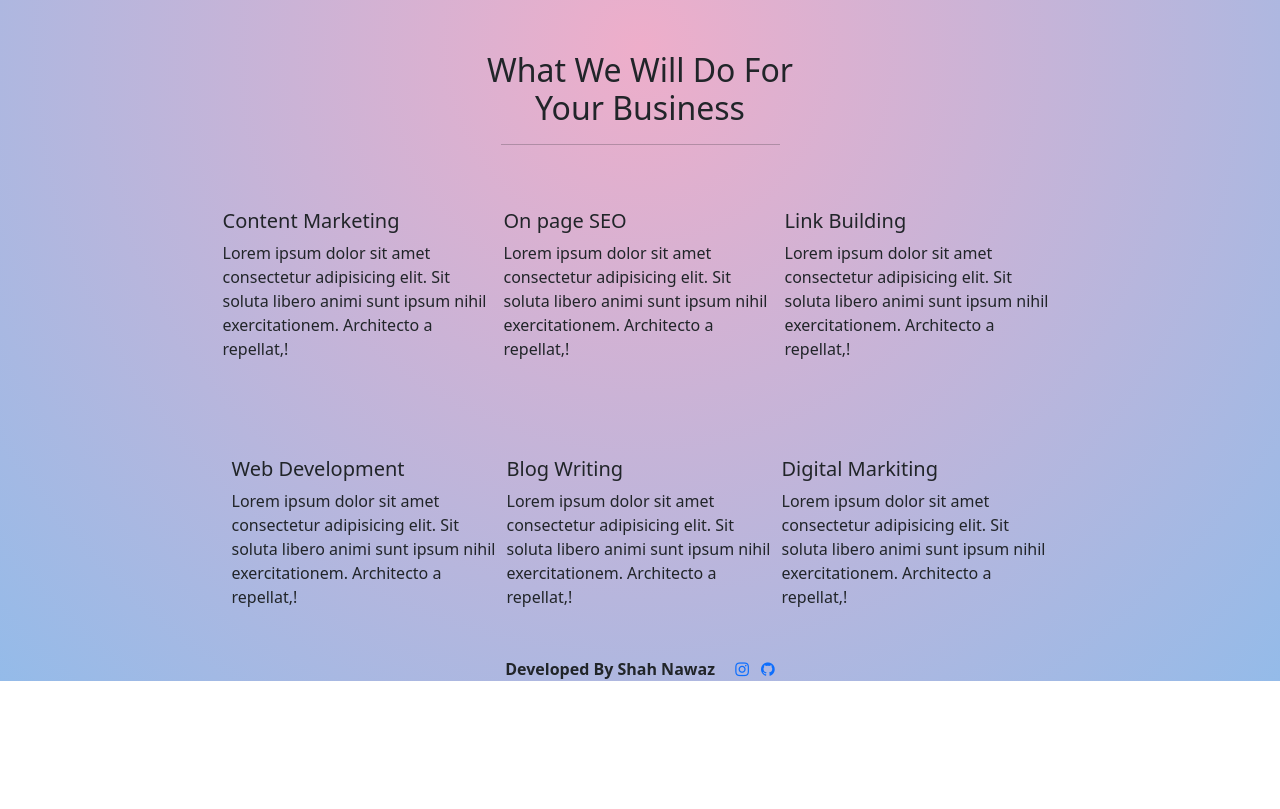
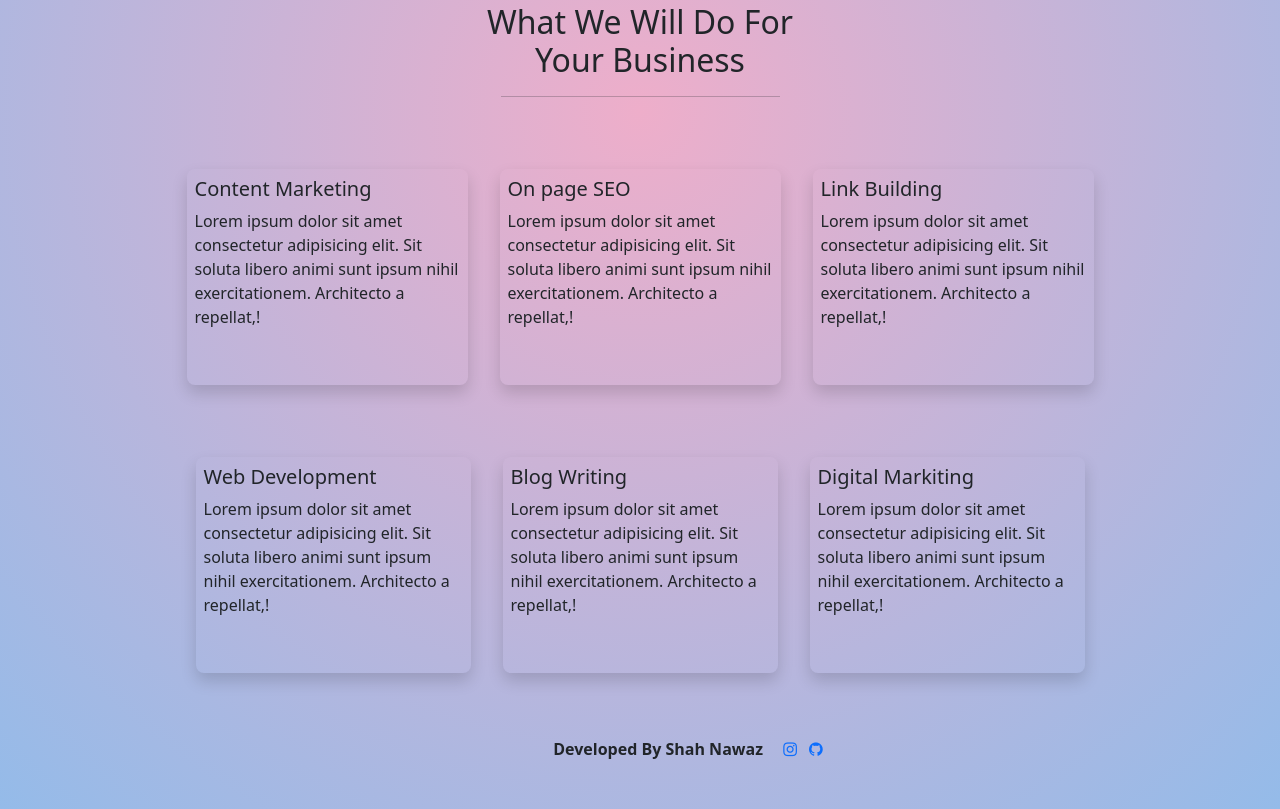
Before and after one commit to shahnawaz2003/Responsive_Website, a website: page index.html in a window 1280 px wide. Shown: the part 586-1395 px from the top of the page. Before the commit the page ends 1267 px from the top, so only its background shows below. Drawn offline with nearby package versions, Linux system fonts and the light colour scheme.

Commit message:
Changes in Card

```diff
--- a/index.html
+++ b/index.html
@@ -62,7 +62,7 @@
 
     <div class="container pt-5">
       <div class="row justify-content-center align-items-center g-2">
-        <div class="col-md-3">
+        <div class="col-md-3 shadow m-3 rounded-3 p-2">
           <h5 class="">Content Marketing</h5>
           <p class="mb-5">
             Lorem ipsum dolor sit amet consectetur adipisicing elit. Sit soluta
@@ -70,7 +70,7 @@
             repellat,!
           </p>
         </div>
-        <div class="col-md-3">
+        <div class="col-md-3 shadow rounded-3 m-3 p-2">
           <h5 class="">On page SEO</h5>
           <p class="mb-5">
             Lorem ipsum dolor sit amet consectetur adipisicing elit. Sit soluta
@@ -78,7 +78,7 @@
             repellat,!
           </p>
         </div>
-        <div class="col-md-3">
+        <div class="col-md-3 shadow rounded-3 m-3 p-2">
           <h5 class="">Link Building</h5>
           <p class="mb-5">
             Lorem ipsum dolor sit amet consectetur adipisicing elit. Sit soluta
@@ -91,7 +91,7 @@
 
       <div class="container pt-5">
         <div class="row justify-content-center align-items-center g-2">
-          <div class="col-md-3">
+          <div class="col-md-3 rounded-3 shadow m-3 p-2">
             <h5 class="">Web Development</h5>
             <p class="mb-5">
               Lorem ipsum dolor sit amet consectetur adipisicing elit. Sit soluta
@@ -99,7 +99,7 @@
               repellat,!
             </p>
           </div>
-          <div class="col-md-3">
+          <div class="col-md-3 rounded-3 shadow m-3 p-2">
             <h5 class="">Blog Writing</h5>
             <p class="mb-5">
               Lorem ipsum dolor sit amet consectetur adipisicing elit. Sit soluta
@@ -107,7 +107,7 @@
               repellat,!
             </p>
           </div>
-          <div class="col-md-3">
+          <div class="col-md-3 rounded-3 shadow m-3 p-2">
             <h5 class="">Digital Markiting</h5>
             <p class="mb-5">
               Lorem ipsum dolor sit amet consectetur adipisicing elit. Sit soluta
@@ -122,7 +122,7 @@
 
 
         <!-- FooterSection Start -->
-        <div class="container">
+        <div class="container m-5 ">
             <div class="row text-capitalize ">
              <div class="col-md-12 text-center fw-bold  ">
                 Developed By shah nawaz
--- a/style.css
+++ b/style.css
@@ -1,5 +1,5 @@
 .heroSection {
-  padding: 12rem;
+  padding: 12rem 0rem;
 }
 
 a i:hover {
```
